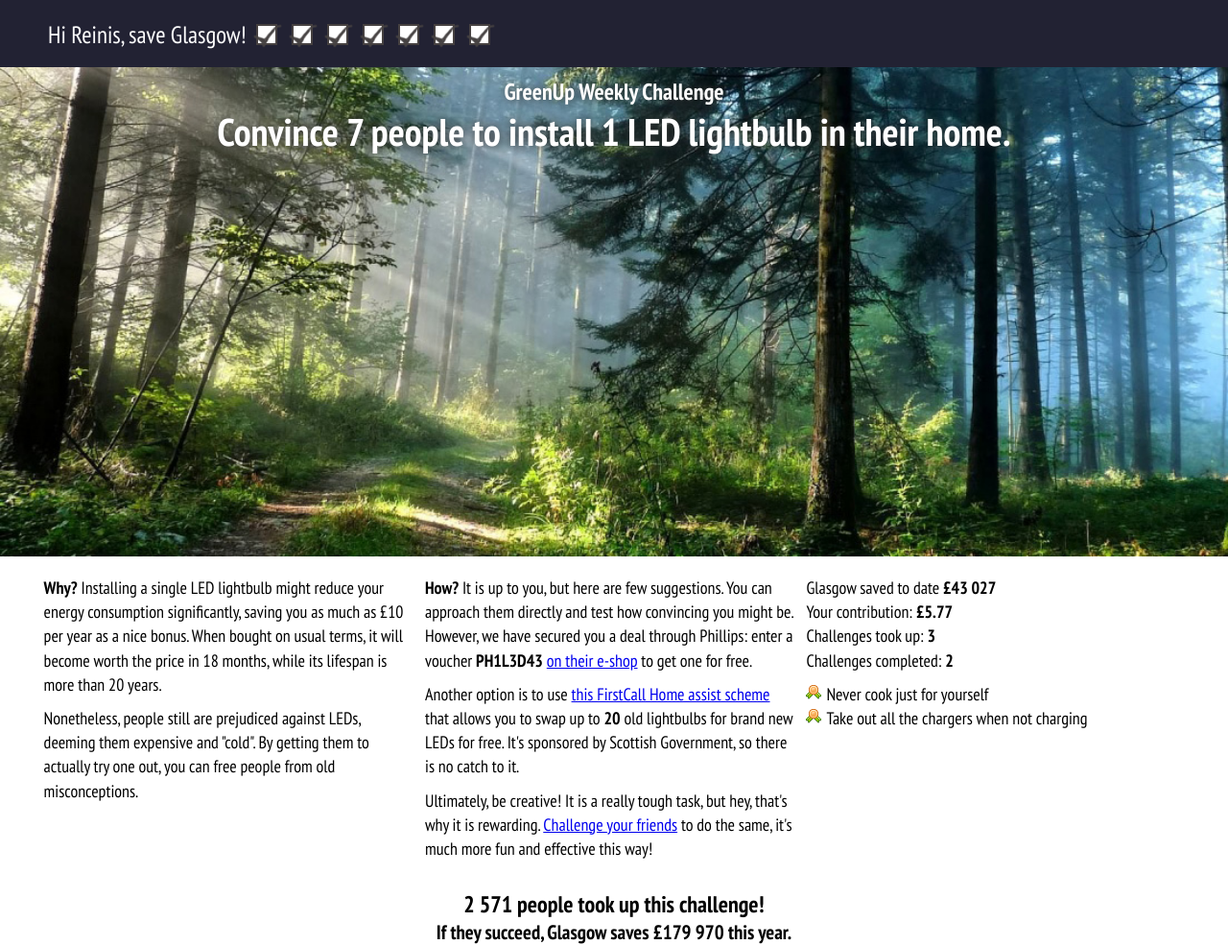
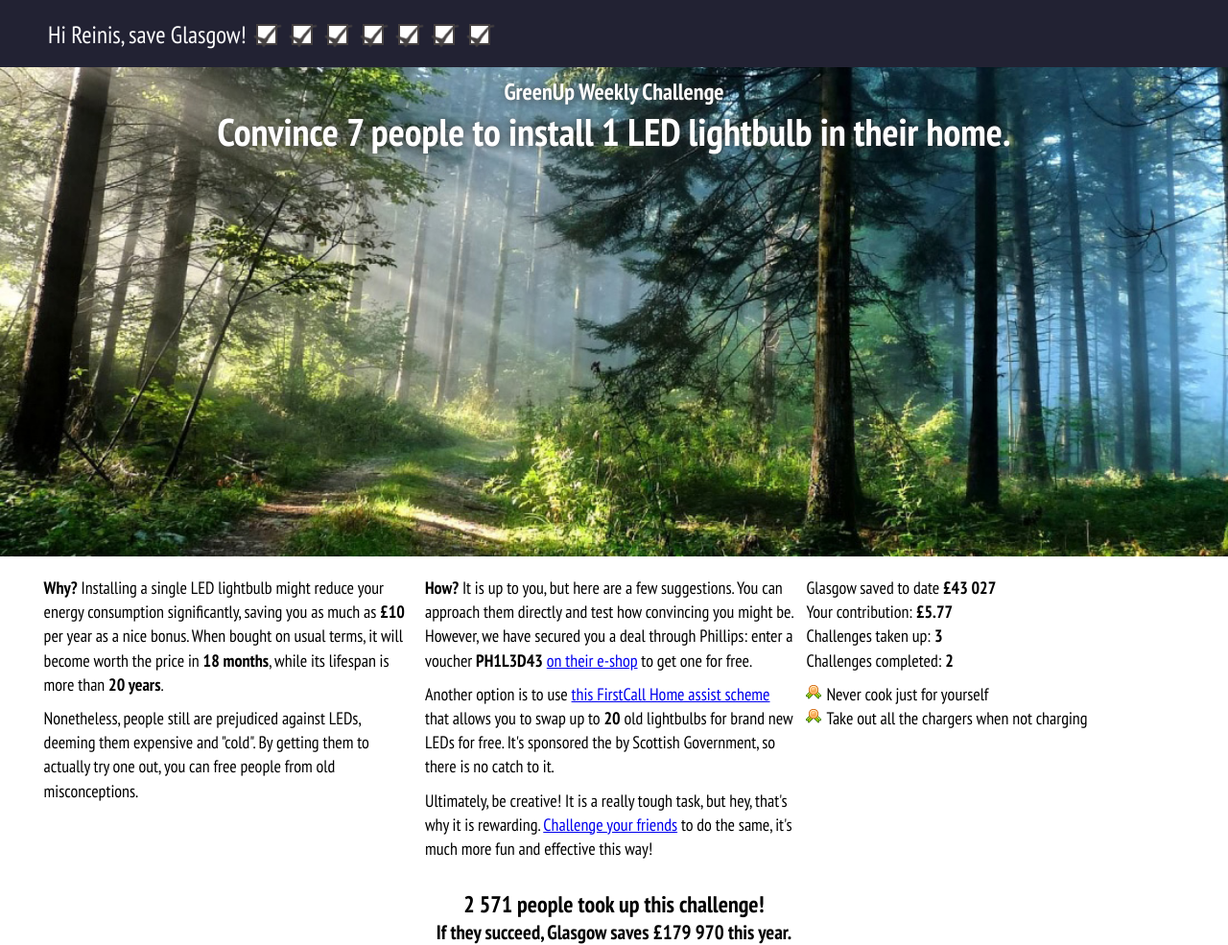
Before and after one commit to shidlovsky/minerva, a Django app: page / in a window 1280 px wide. Shown: the whole page at 96% size. Run offline with Django 3.2, Linux system fonts and the light colour scheme; some libraries are stand-ins or nearby versions.

Commit message:
spelling

```diff
--- a/minerva/templates/index.html
+++ b/minerva/templates/index.html
@@ -48,8 +48,8 @@
 	<article>
 		<p><strong>Why?</strong>
             Installing a single LED lightbulb might reduce your energy consumption significantly,
-            saving you as much as £10 per year as a nice bonus. When bought on usual terms, it will
-            become worth the price in 18 months, while its lifespan is more than 20 years.
+            saving you as much as <strong>£10</strong> per year as a nice bonus. When bought on usual terms, it will
+            become worth the price in <strong>18 months</strong>, while its lifespan is more than <strong>20 years</strong>.
         </p><p>
             Nonetheless, people still are prejudiced against LEDs, deeming them expensive and "cold".
             By getting them to actually try one out, you can free people from old misconceptions.
@@ -57,13 +57,13 @@
 	</article>
 	<article>
 		<p><strong>How?</strong>
-            It is up to you, but here are few suggestions. You can approach them directly and test how
+            It is up to you, but here are a few suggestions. You can approach them directly and test how
             convincing you might be. However, we have secured you a deal through Phillips: enter a voucher
             <strong>PH1L3D43</strong> <a href="#">on their e-shop</a> to get one for free.
         </p><p>
             Another option is to use <a href="http://www.firstcallhomeassist.co.uk/led-light-bulbs/">this FirstCall Home assist scheme</a>
             that allows you to swap up to <strong>20</strong> old lightbulbs for brand new LEDs for free. It's sponsored
-            by Scottish Government, so there is no catch to it.
+            the by Scottish Government, so there is no catch to it.
         </p><p>
             Ultimately, be creative! It is a really tough task, but hey, that's why it is rewarding.
             <a href="#">Challenge your friends</a> to do the same, it's much more fun and effective this way!
@@ -72,7 +72,7 @@
 	<article id="stats">
 		<p>Glasgow saved to date <strong>£43 027</strong></p>
 		<p>Your contribution: <strong>£5.77</strong></p>
-		<p>Challenges took up: <strong>3</strong></p>
+		<p>Challenges taken up: <strong>3</strong></p>
 		<p>Challenges completed: <strong>2</strong></p>
 		<div></div>
 		<p><img src="{% static 'images/medal.png' %}" alt="award" />Never cook just for yourself</p>
```
Also changed, not shown: Glasgow Impact.png (added).
